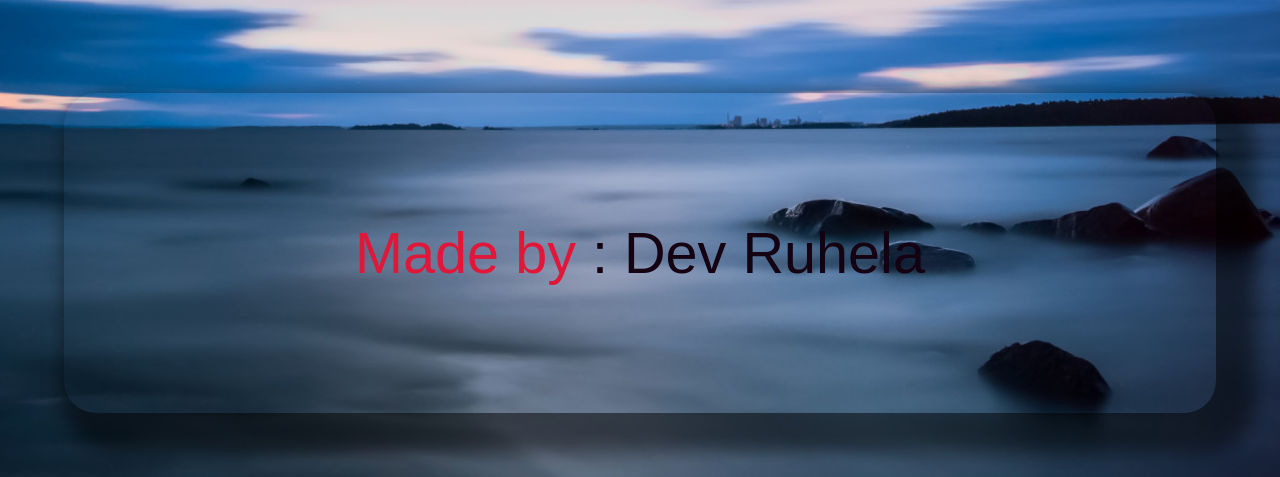
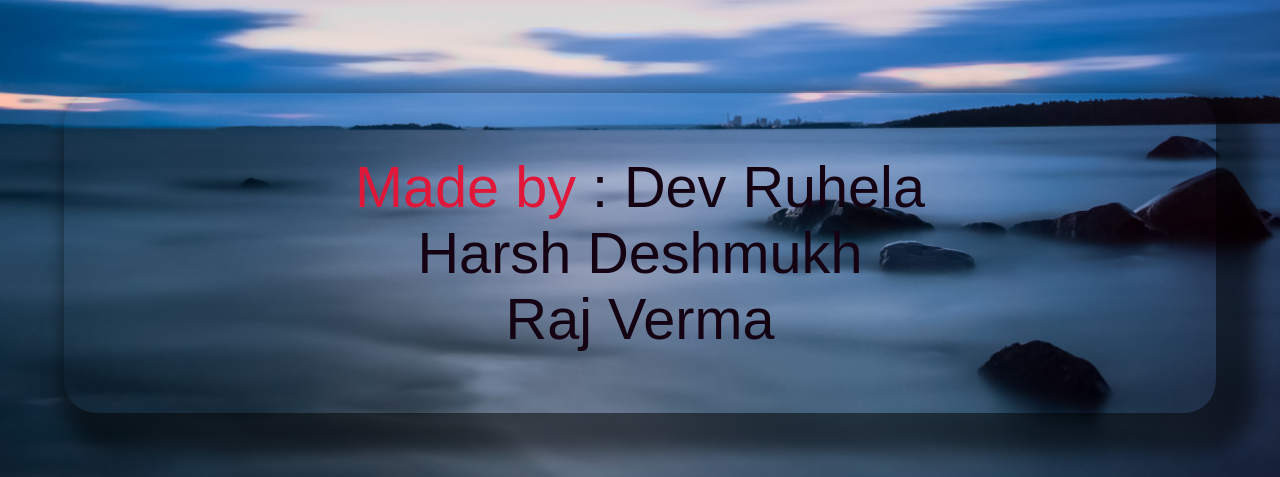
Before and after one commit to DevRuhela028/Weather_App, a plain HTML site: page index.html in a window 1280 px wide. Shown: the part 582-1059 px from the top of the page. Drawn offline with nearby package versions, Linux system fonts and the light colour scheme; a web font is replaced by a local one.

Commit message:
Update index.html

```diff
--- a/index.html
+++ b/index.html
@@ -35,7 +35,7 @@
     <div class="brief">
         <p>" This weather app provides <span style="color:rgb(227, 26, 59)">current weather</span>  information for cities around the world. It is created to showcase weather data retrieval using <span style="color : rgb(228, 27, 60)">APIs </span>and <span style="color : rgb(226, 23, 57)">frontend development skills</span>. "</p><br>
         <div class="name">
-            <p> <span style="color:rgb(225, 23, 57)">Made by</span> : Dev Ruhela
+            <p> <span style="color:rgb(225, 23, 57)">Made by</span> : Dev Ruhela <br> Harsh Deshmukh <br> Raj Verma
             </p>
         </div>
     </div>
```
